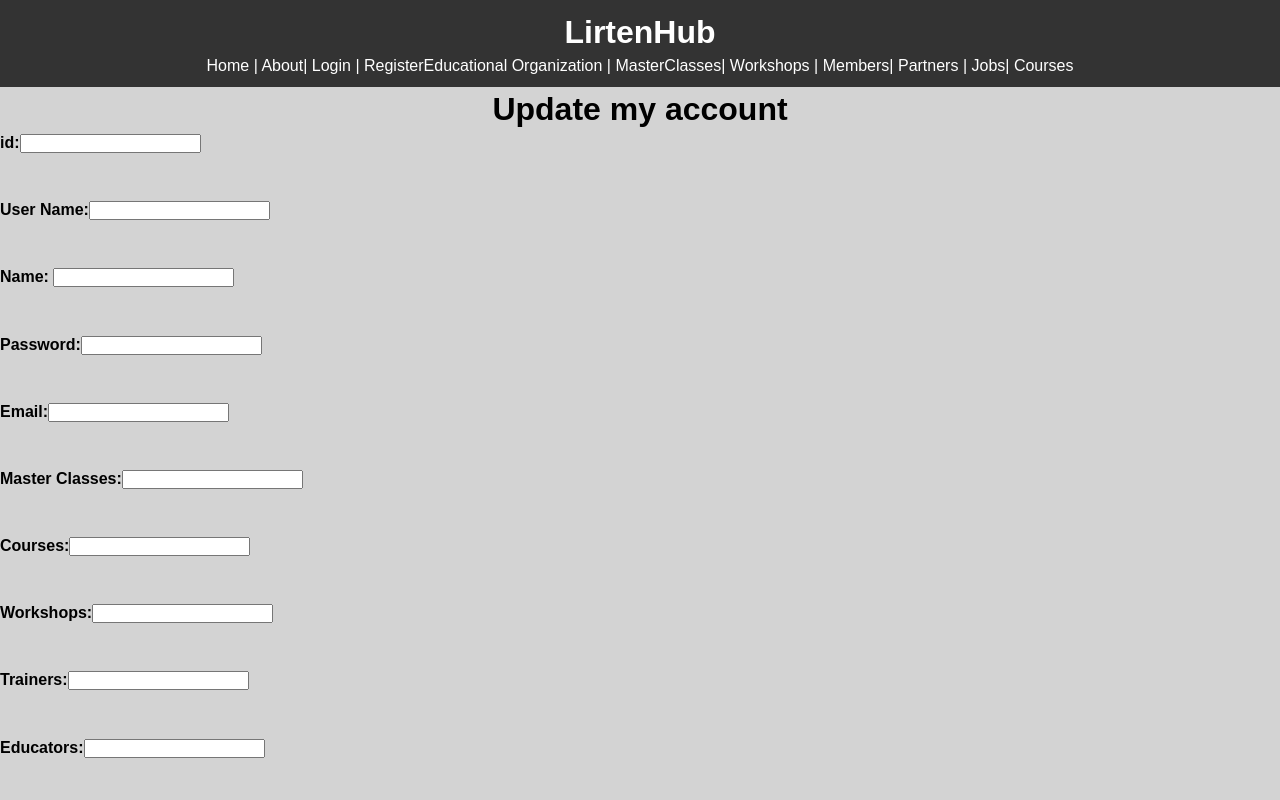
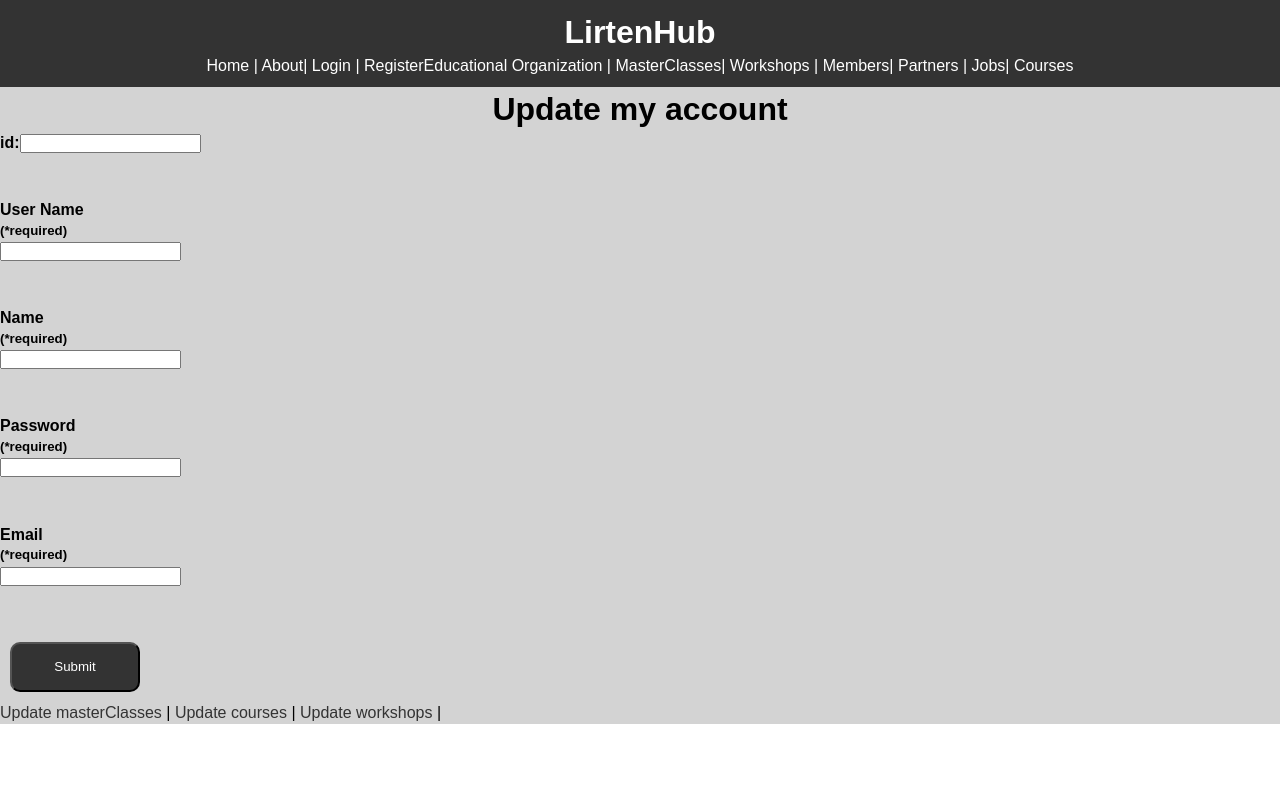
Before and after one commit to SE-GUC/Serendipity, a React (Create React App) app in the folder client/: page /eduorg/update in a window 1280 px wide. Shown: the top 800 px of the page. Built offline with nearby package versions, Linux system fonts and the light colour scheme; the HTML template or start-up script is replaced by a standard one.

Commit message:
update works

```diff
--- a/client/src/EduOrgAppUpdate.js
+++ b/client/src/EduOrgAppUpdate.js
@@ -1,5 +1,7 @@
 import React, { Component } from 'react';
 import axios from 'axios';
+import {Link} from 'react-router-dom';
+
 
 
 class EduOrgAppUpdate extends Component {
@@ -11,6 +13,11 @@ class EduOrgAppUpdate extends Component {
       //backgroundColor : '#003366'
     }
 
+  }
+  getr = () =>{
+    return{
+      Color: '#ff0000'
+    }
   }
 
   btnStyle= () => {
@@ -46,35 +53,36 @@ class EduOrgAppUpdate extends Component {
       name: '',
       password: '',
       email: '',
-      masterClasses:'',
-      courses: '',
-      workshops: '',
-      trainers: '',
-      educators: '',
-      trainingPrograms: '',
-      description: '',
-      contract: '',
-      expirationDate: ''
+      // masterClasses:'',
+      // courses: '',
+      // workshops: '',
+      // trainers: '',
+      // educators: '',
+      // trainingPrograms: '',
+      // description: '',
+      // contract: '',
+      //expirationDate: ''
     }
-    updateEduOrg=(id,userName,name,password,email,masterClasses,courses,workshops,trainers,educators,trainingPrograms,description,contract,expirationDate)=>{
+    // masterClasses,courses,workshops,trainers,educators,trainingPrograms,description,contract,
+    updateEduOrg=(id,userName,name,password,email)=>{
       axios.put(`http://localhost:5000/api/educationalOrganizations/${id}`,{
 
         userName:userName,
         name:name,
         password:password,
-        email:email,
-        masterClasses:masterClasses,
-        courses:courses,
-        workshops:workshops,
-        trainers:trainers,
-        educators:educators,
-        trainingPrograms:trainingPrograms,
-        description:description,
-        contract:contract,
-        expirationDate:expirationDate
+        email:email
+        // masterClasses:masterClasses,
+        // courses:courses,
+        // workshops:workshops,
+        // trainers:trainers,
+        // educators:educators,
+        // trainingPrograms:trainingPrograms,
+        // description:description,
+        // contract:contract,
+        //expirationDate:expirationDate
       }
       ).then(res =>
-         this.setState({EduOrgAppCreate:[...this.state.EduOrgAppCreate,res.data]}))
+         this.setState({EduOrgAppUpdate:[...this.state.EduOrgAppUpdate,res.data]}))
       .catch(e=>"error")
 alert('Educatioinal Organization updated successfully!!')
 
@@ -83,13 +91,14 @@ alert('Educatioinal Organization updated successfully!!')
      }
      onSubmit=(e)=>{
        e.preventDefault();
-       if((this.state.userName.length<3)||(this.state.password.length<8))
+       if((this.state.userName.length<3 && this.state.userName.length>0)||(this.state.password.length<8 && this.state.password.length>0))
        alert('validations not satisfied,try again!')
        else
-       this.updateEduOrg(this.state.userName,this.state.name,this.state.password,this.state.email,
-        this.state.masterClasses,this.state.courses,this.state.workshops,this.state.trainers,
-        this.state.educators,this.state.trainingPrograms,this.state.description,
-        this.state.contract,this.state.expirationDate);
+       this.updateEduOrg(this.state.id,this.state.userName,this.state.name,this.state.password,this.state.email);
+      //  this.state.expirationDate);
+        // this.state.masterClasses,this.state.courses,this.state.workshops,this.state.trainers,
+        // this.state.educators,this.state.trainingPrograms,this.state.description,
+        // this.state.contract,
 
       }
 
@@ -113,7 +122,7 @@ alert('Educatioinal Organization updated successfully!!')
         <br />
         <br />
       <h4 style = {this.getStyleEduOrg1()}>
-          User Name:
+          User Name <h5 style = {this.getr()}>(*required)</h5>
           <input
             name="userName"
             type="text"
@@ -125,7 +134,7 @@ alert('Educatioinal Organization updated successfully!!')
         <br />
         <br />
         <h4 style = {this.getStyleEduOrg1()}>
-          Name: {'       '}
+          Name <h5 style = {this.getr()}>(*required)</h5>
           <input
             name="name"
             type="text"
@@ -136,7 +145,7 @@ alert('Educatioinal Organization updated successfully!!')
         <br />
         <br />
         <h4 style = {this.getStyleEduOrg1()}>
-          Password:
+          Password <h5 style = {this.getr()}>(*required)</h5>
           <input
             name="password"
             type="text"
@@ -147,7 +156,7 @@ alert('Educatioinal Organization updated successfully!!')
         <br />
         <br />
         <h4 style = {this.getStyleEduOrg1()}>
-          Email:
+          Email <h5 style = {this.getr()}>(*required)</h5>
           <input
             name="email"
             type="email"
@@ -157,7 +166,7 @@ alert('Educatioinal Organization updated successfully!!')
         </h4>
         <br />
         <br />
-        <h4 style = {this.getStyleEduOrg1()}>
+        {/* <h4 style = {this.getStyleEduOrg1()}>
           Master Classes:
           <input
             name="masterClasses"
@@ -244,8 +253,8 @@ alert('Educatioinal Organization updated successfully!!')
             />
         </h4>
         <br />
-        <br />
-        <h4 style = {this.getStyleEduOrg1()}>
+        <br /> */}
+        {/* <h4 style = {this.getStyleEduOrg1()}>
           Expiration Date:
           <input
             name="expirationDate"
@@ -253,12 +262,13 @@ alert('Educatioinal Organization updated successfully!!')
             value={this.state.expirationDate}
            onChange={this.onChange}
             />
-        </h4>
+        </h4>    */}
 
-        <br />
-        <br />
+
 
         {/* <button onClick={this.addjob.bind(this)} style={btnStyle}> Submit</button> */}
+
+
         <input
           style = {this.btnStyle()}
           type="submit"
@@ -266,6 +276,13 @@ alert('Educatioinal Organization updated successfully!!')
           //className="btn"
          // style={{flex: '1'}}
         />
+        <br></br>
+        <Link  to="/eduorg/update">Update masterClasses</Link>{'  | '}
+
+        <Link  to="/eduorg/update">Update courses</Link>{' | '}
+
+        <Link  to="/eduorg/update">Update workshops</Link>{' | '}
+
          </form>
          </div>
     );
```
